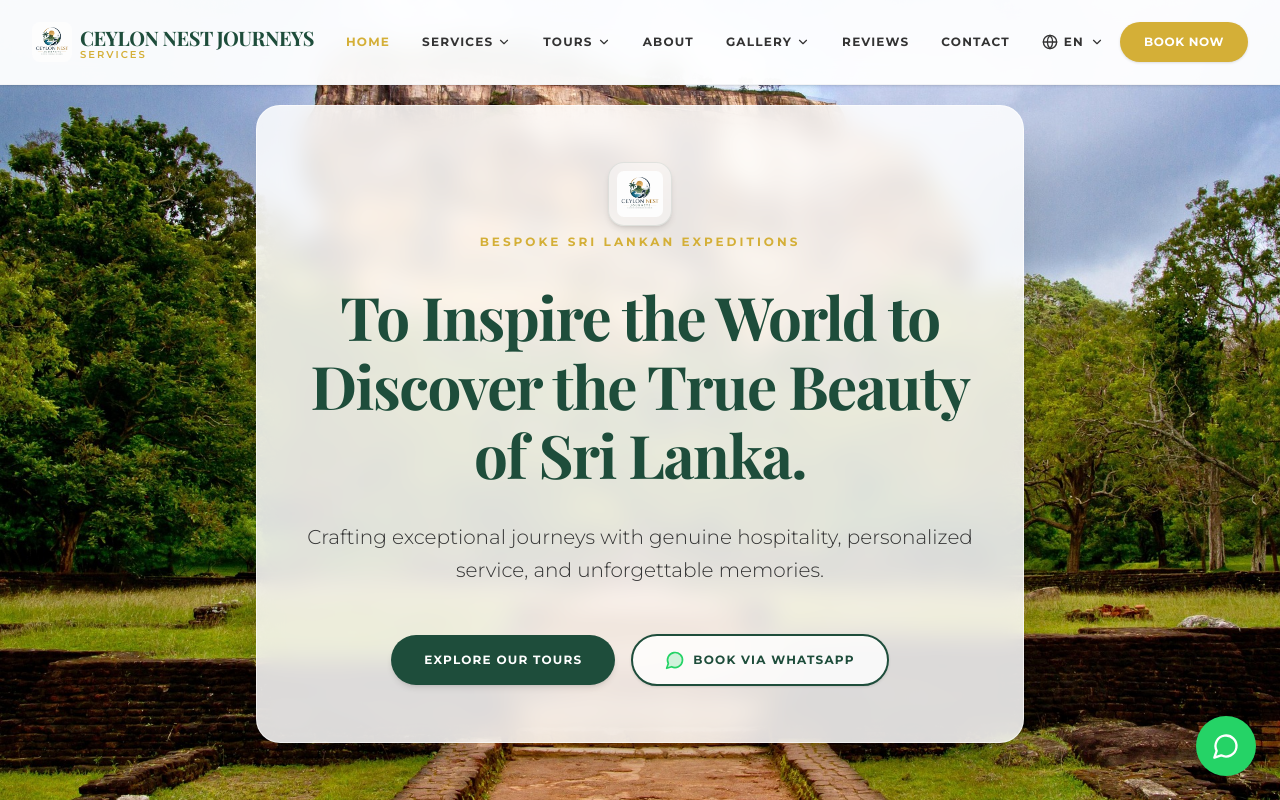
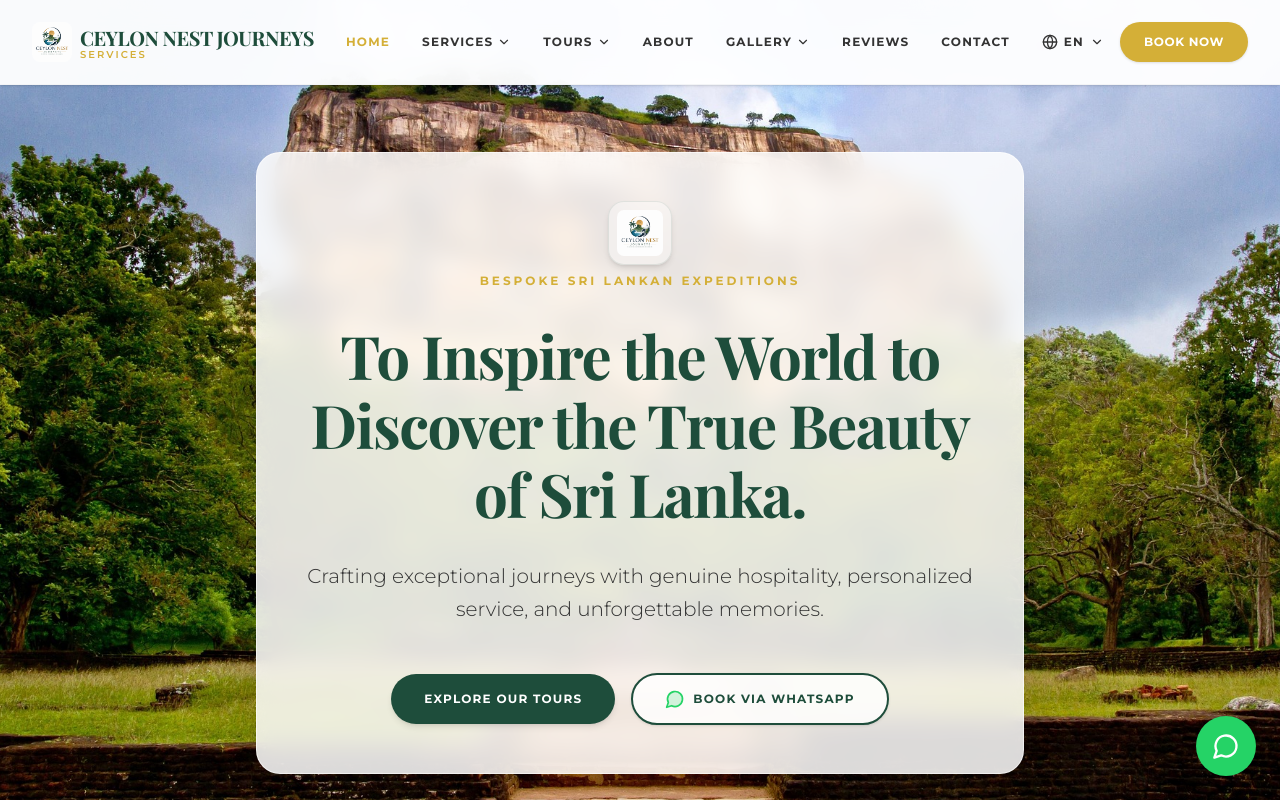
Before and after one commit to imindusara/enoli-sri-lanka-elelephant-safari, a React (Vite) app: page / in a window 1280 px wide. Shown: the top 800 px of the page. Built offline with nearby package versions, Linux system fonts and the light colour scheme; a web font is replaced by a local one.

Commit message:
Update Hero section container to min-h-screen with vertical padding for consistent card proportions on all screen heights

```diff
--- a/src/pages/Home.tsx
+++ b/src/pages/Home.tsx
@@ -92,13 +92,13 @@
   return (
     <div className="overflow-x-hidden text-charcoal bg-cream">
       {/* Hero Section */}
-      <section className="relative h-screen flex items-center justify-center text-center bg-cream overflow-hidden">
+      <section className="relative min-h-screen py-24 md:py-32 flex items-center justify-center text-center bg-cream overflow-hidden">
         {/* Background Image - Sigiriya background */}
         <div className="absolute inset-0 bg-cover bg-center" style={{ backgroundImage: `url('/poswiecie-sigiriya-459197_1920.jpg')` }}></div>
 
 
 
-        <div className="relative max-w-3xl mx-auto px-6 py-10 md:px-12 md:py-14 z-10 space-y-6 md:space-y-8 mt-12 flex flex-col items-center bg-white/85 backdrop-blur-md rounded-3xl border border-white/60 shadow-2xl animate-fade-in-up">
+        <div className="relative max-w-3xl mx-auto px-6 py-10 md:px-12 md:py-12 z-10 space-y-6 md:space-y-8 my-6 flex flex-col items-center bg-white/85 backdrop-blur-md rounded-3xl border border-white/60 shadow-2xl animate-fade-in-up">
 
           {/* Logo at the top of Hero section */}
           <div className="animate-fade-in mb-2">
```
